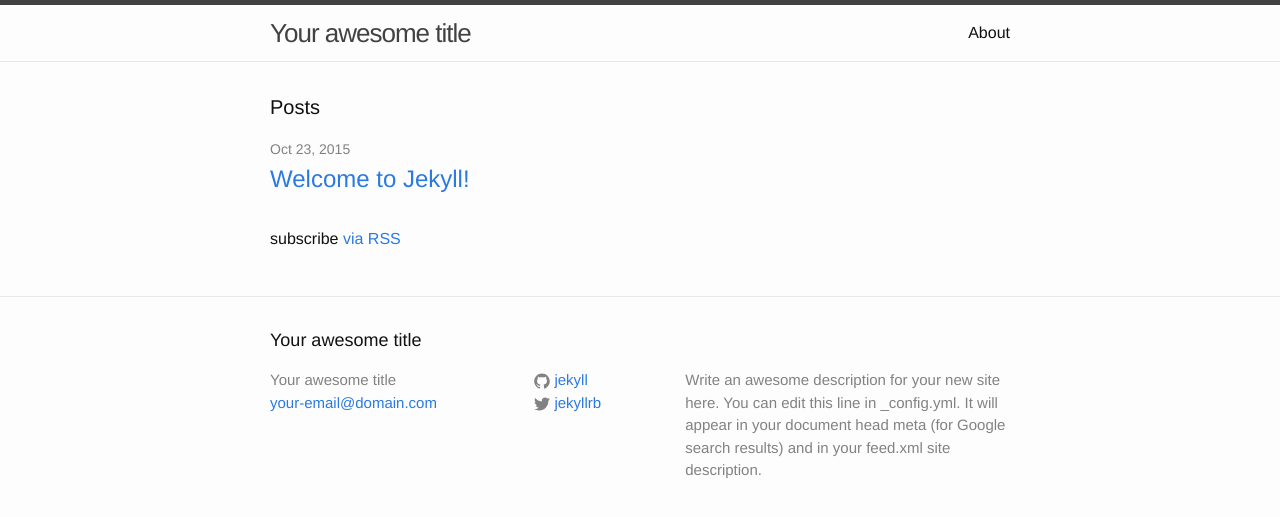
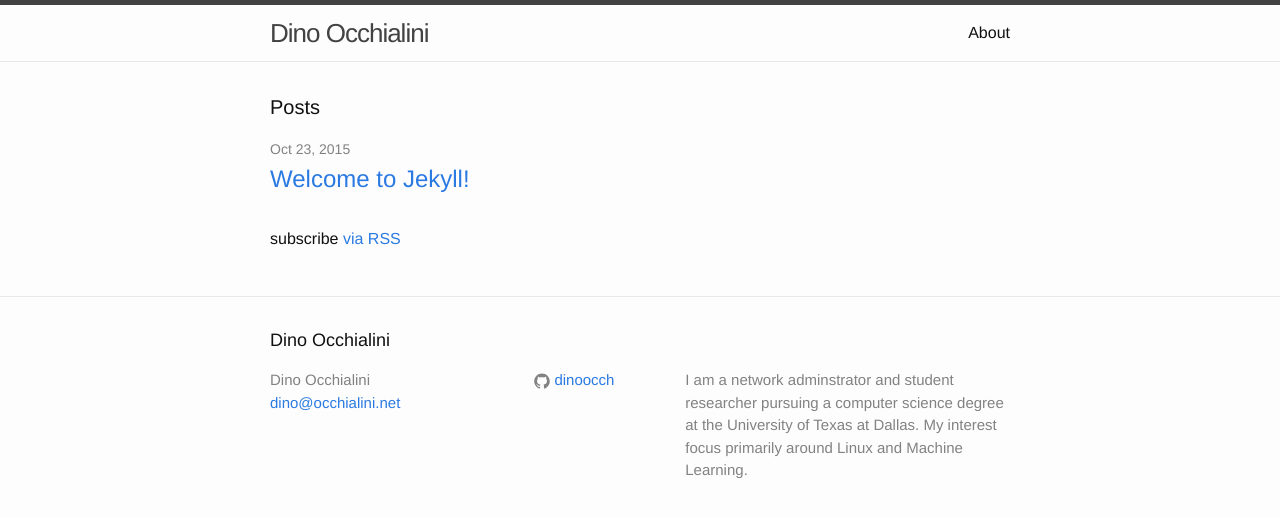
Before and after one commit to dinoocch/dinoocch.github.io, a Jekyll site: the page built from index.html, in a window 1280 px wide. Shown: the top 517 px of the page. Built offline with Jekyll 4.4.1, drawn with Linux system fonts in a browser that asks for light colours.

Commit message:
Edit config

```diff
--- a/_config.yml
+++ b/_config.yml
@@ -1,14 +1,11 @@
 # Site settings
-title: Your awesome title
-email: your-email@domain.com
+title: Dino Occhialini
+email: dino@occhialini.net
 description: > # this means to ignore newlines until "baseurl:"
-  Write an awesome description for your new site here. You can edit this
-  line in _config.yml. It will appear in your document head meta (for
-  Google search results) and in your feed.xml site description.
+  I am a network adminstrator and student researcher pursuing a computer science degree at the University of Texas at Dallas.  My interest focus primarily around Linux and Machine Learning.
 baseurl: "" # the subpath of your site, e.g. /blog/
-url: "http://yourdomain.com" # the base hostname & protocol for your site
-twitter_username: jekyllrb
-github_username:  jekyll
+url: "http://dinoocch.github.io" # the base hostname & protocol for your site
+github_username:  dinoocch
 
 # Build settings
 markdown: kramdown
```
